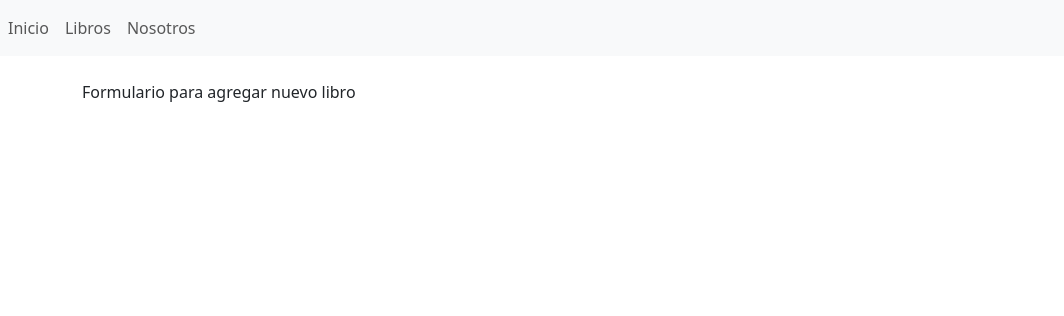
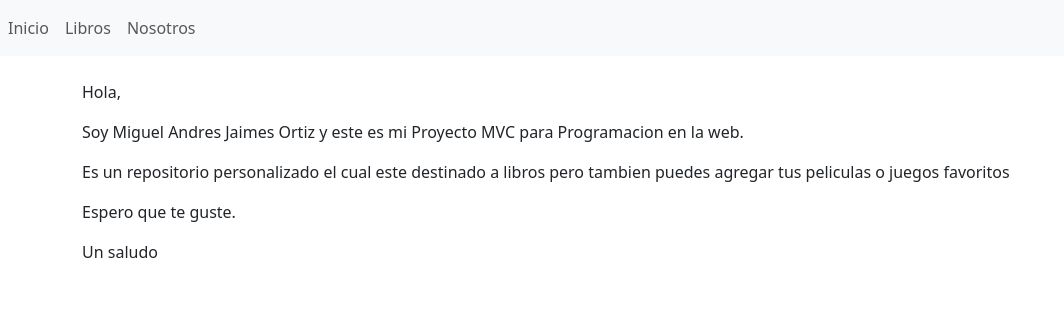
Before and after one commit to M1guelJ4imes/ProyectoWeb_1, a Django app: page /nosotros in a window 1280 px wide. Shown: the top 316 px of the page, without its empty margins (0-1064 px from the left). Run offline with Django 5.2, Linux system fonts and the light colour scheme.

Commit message:
Ajustes finales al inicio y nosotros

```diff
--- a/proyectoweb1/libreria/templates/paginas/inicio.html
+++ b/proyectoweb1/libreria/templates/paginas/inicio.html
@@ -6,12 +6,12 @@
 
 <div class="p-5 big-light">
     <div class="container">
-        <h1 class="display-3">Bienvenidos al sitio de la libreria</h1>
-        <p class="lead">Empezar a Ingresar Libros</p>
+        <h1 class="display-3">Bienvenidos al Mejor Repositorio Virtual</h1>
+        <p class="lead">Haz click para comenzar a agregar</p>
         <hr class="my-2">
 
         <p class="lead">
-            <a class="btn btn-primary btn-lg" href="Jumbo action link" role="button">Comenzar</a>
+            <a class="btn btn-primary btn-lg" href="{% url 'libros' %}" role="button">Comenzar</a>
         </p>
 
     </div>
--- a/proyectoweb1/libreria/templates/paginas/nosotros.html
+++ b/proyectoweb1/libreria/templates/paginas/nosotros.html
@@ -3,6 +3,11 @@
 {% block titulo %} Agregar Nuevo Libro {% endblock %}
 
 {% block contenido %}
-Formulario para agregar nuevo libro
-
+<div class="extra-info">
+    <p>Hola,</p>
+    <p>Soy Miguel Andres Jaimes Ortiz y este es mi Proyecto MVC para Programacion en la web.</p>
+    <p>Es un repositorio personalizado el cual este destinado a libros pero tambien puedes agregar tus peliculas o juegos favoritos</p>
+    <p>Espero que te guste.</p>
+    <p>Un saludo</p>
+</div>
 {% endblock %}
```
Also changed, not shown: proyectoweb1/db.sqlite3, proyectoweb1/imagenes/2-9210b8e6bc2929292929_awUfdju.png (added).
